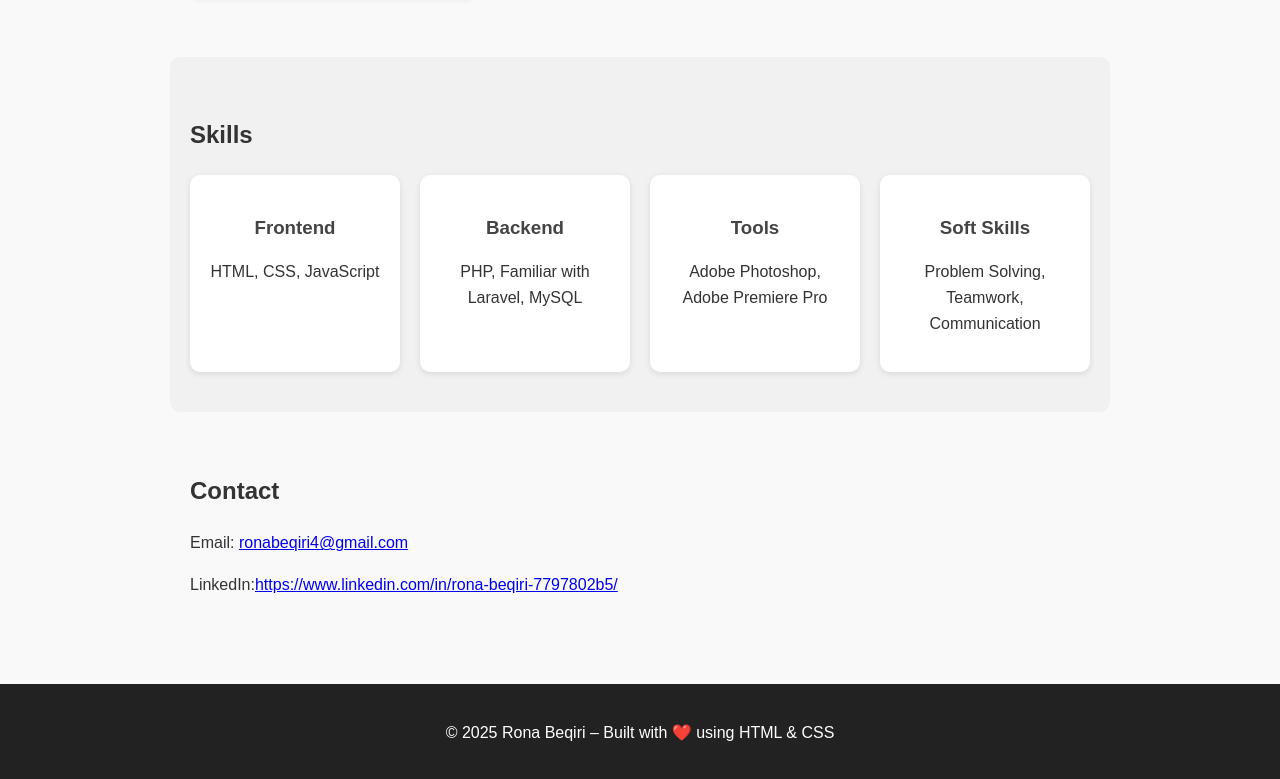
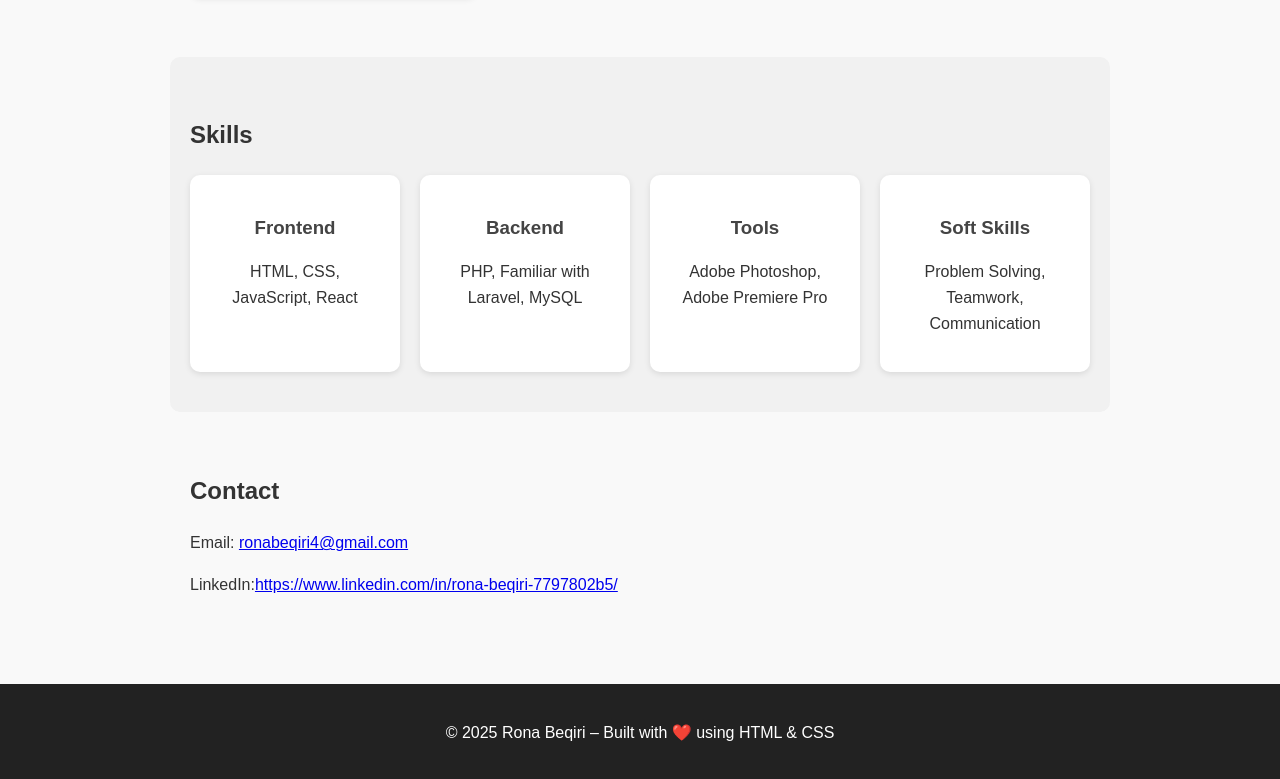
Before and after one commit to CodeByRona/Portofolio, a plain HTML site: page index.html in a window 1280 px wide. Shown: the part 1139-1918 px from the top of the page. Drawn offline with Linux system fonts and the light colour scheme.

Commit message:
Add React to frontend skills list

```diff
--- a/index.html
+++ b/index.html
@@ -60,7 +60,7 @@
   <div class="skills-container">
     <div class="skill-card">
       <h3>Frontend</h3>
-      <p>HTML, CSS, JavaScript</p>
+      <p>HTML, CSS, JavaScript, React</p>
     </div>
     <div class="skill-card">
       <h3>Backend</h3>
```
